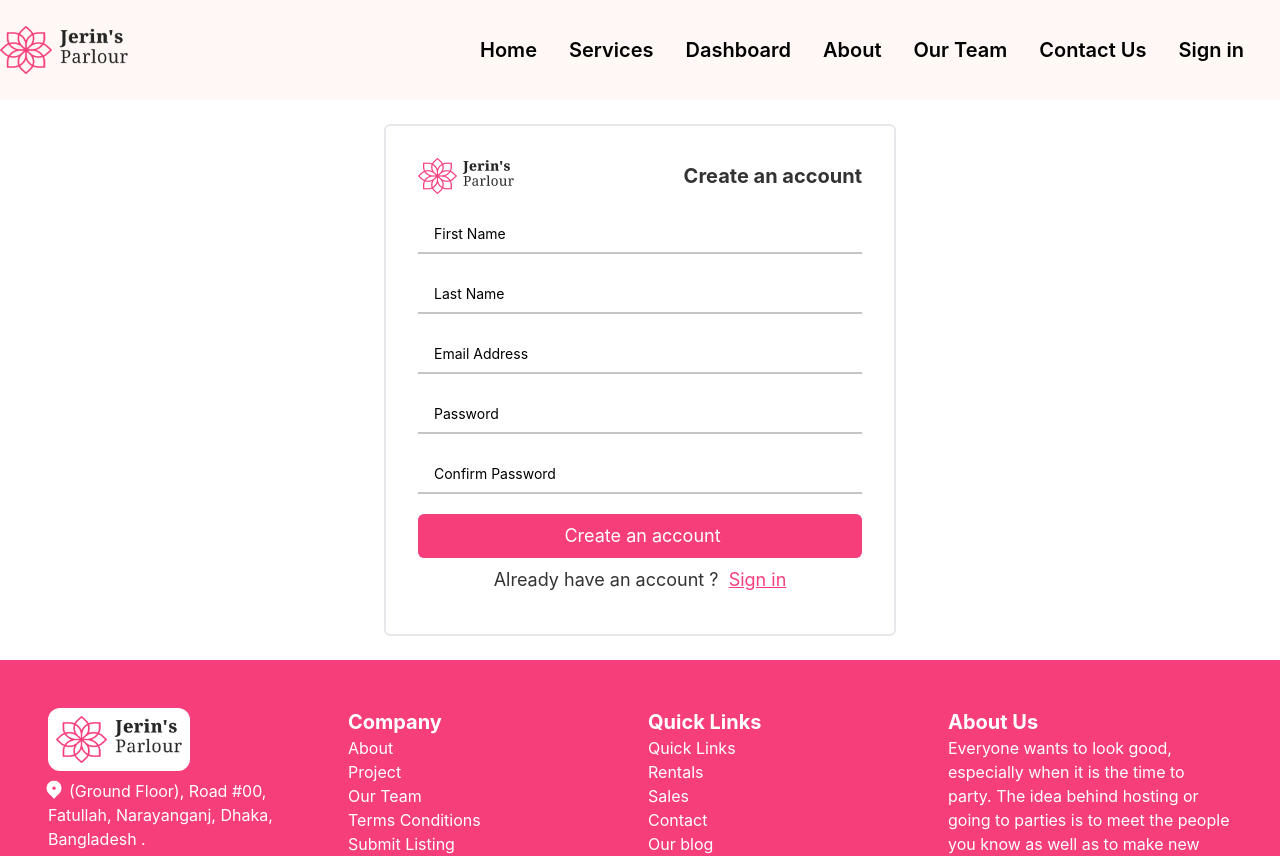
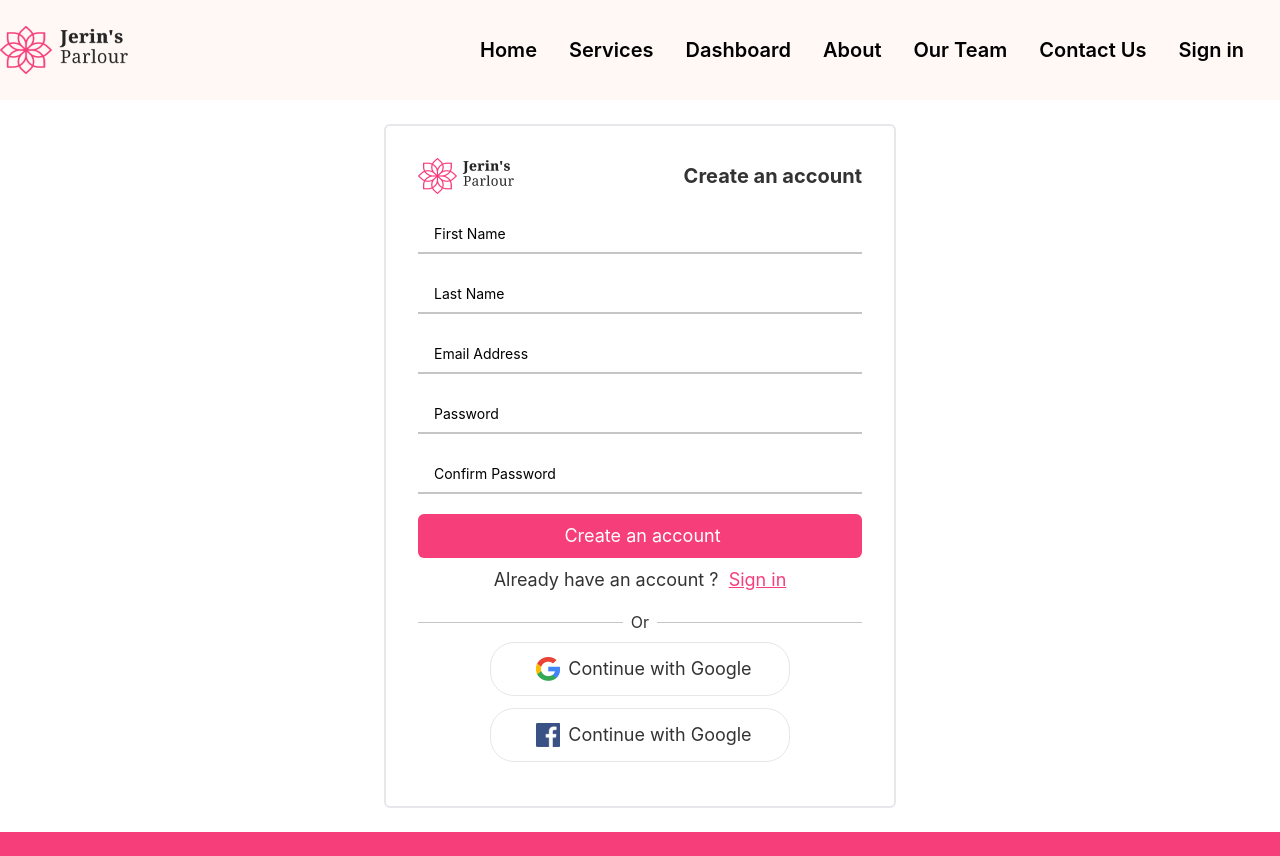
Before and after one commit to MohammadFaysal731/jerins-parlour-client, a React (Create React App) app: page /sing-up in a window 1280 px wide. Shown: the top 856 px of the page. Built offline with nearby package versions, Linux system fonts and the light colour scheme; no server answers.

Commit message:
add googel and facebook sign-in system on signup page

```diff
--- a/src/components/Loading.js
+++ b/src/components/Loading.js
@@ -1,5 +1,5 @@
 import React from "react";
-import loading from "../assets/icons/loading-removebg-preview.png";
+import loading from "../assets/icons/loading.png";
 const Loading = () => {
   return (
     <div className="flex flex-col items-center my-20">
--- a/src/pages/ContactUs.js
+++ b/src/pages/ContactUs.js
@@ -1,6 +1,6 @@
 import React from "react";
 import { useForm } from "react-hook-form";
-import PrimaryButton from "../components/PrimaryButton/PrimaryButton";
+import PrimaryButton from "../components/PrimaryButton";
 
 const ContactUs = () => {
   const {
--- a/src/pages/Home/Banner.js
+++ b/src/pages/Home/Banner.js
@@ -1,6 +1,6 @@
 import React from 'react';
 import bannerRight from "../../assets/images/banner-images/beautiful-young-asian-woman-touching-her-clean-face-with-fresh-healthy-skin-isolated-white-wall-beauty-cosmetics-facial-treatment-concept 1.png";
-import PrimaryButton from '../../components/PrimaryButton/PrimaryButton';
+import PrimaryButton from '../../components/PrimaryButton';
 const Banner = () => {
   return (
     <div className="bg-secondary p-5 mb-5">
--- a/src/pages/Home/Services/Service/Service.js
+++ b/src/pages/Home/Services/Service/Service.js
@@ -1,5 +1,5 @@
 import React from 'react';
-import PrimaryButton from '../../../../components/PrimaryButton/PrimaryButton';
+import PrimaryButton from '../../../../components/PrimaryButton';
 
 const Service = ({ service }) => {
   const {title,description,price,image,shadow}=service;
--- a/src/pages/Home/Services/Services.js
+++ b/src/pages/Home/Services/Services.js
@@ -1,5 +1,5 @@
 import React, { useEffect, useState } from "react";
-import PrimaryButton from "../../../components/PrimaryButton/PrimaryButton";
+import PrimaryButton from "../../../components/PrimaryButton";
 import Service from "./Service/Service";
 const Services = () => {
   const [services, setServices]=useState([]);
--- a/src/pages/SingUp.js
+++ b/src/pages/SingUp.js
@@ -1,15 +1,42 @@
 import React from "react";
+import {
+  useSignInWithFacebook,
+  useSignInWithGoogle,
+} from "react-firebase-hooks/auth";
 import { useForm } from "react-hook-form";
-import { Link } from "react-router-dom";
+import { Link, useNavigate } from "react-router-dom";
+import facebook from "../assets/icons/facebook.png";
+import google from "../assets/icons/google.png";
 import logo from "../assets/icons/logo.png";
+import Loading from "../components/Loading";
+import { auth } from "../firebase.init";
 const SingUp = () => {
+  const [signInWithGoogle, googleUser, googleLoading, googleError] =useSignInWithGoogle(auth);
+  const [signInWithFacebook, facebookUser, facebookLoading, facebookError] =useSignInWithFacebook(auth);
+
   const {
     register,
     formState: { errors },
     handleSubmit,
-  reset
+    reset,
   } = useForm();
-const onSubmit = (data) =>{
+  const navigate = useNavigate();
+  let errorElement;
+
+
+
+
+
+  if (googleUser || facebookUser) {
+    navigate("/dashboard");
+  }
+  if(googleLoading ||facebookLoading){
+    return <Loading/>
+  }
+  if(googleError || facebookError){
+    errorElement = <p className="text-red-500 text-center m-2"><small>{googleError?.message || facebookError?.message}</small></p>
+  }
+  const onSubmit = (data) => {
     console.log(data);
     reset();
   };
@@ -18,7 +45,7 @@ const onSubmit = (data) =>{
     <div className="p-6">
       <div className="border-2 rounded-md mx-auto p-8 max-w-lg">
         <div className="flex justify-between items-center">
-          <img src={logo} alt=""className="w-24" />
+          <img src={logo} alt="" className="w-24" />
           <h2 className="text-sm md:text-xl font-bold ">Create an account</h2>
         </div>
         <form onSubmit={handleSubmit(onSubmit)}>
@@ -207,6 +234,33 @@ const onSubmit = (data) =>{
             Sign in
           </Link>
         </p>
+        {/* divider */}
+        <div className="flex justify-center items-center">
+          <div className="h-[1px] w-full bg-accent" />
+          <span className="m-2">Or</span>
+          <div className="h-[1px] w-full bg-accent" />
+        </div>
+        {errorElement}
+        {/* social sing up */}
+        <div className="flex flex-col items-center">
+          {/* google  */}
+          <div className="border rounded-3xl py-3 whitespace-nowrap mb-3 w-[300px] ml-[-25px] md:ml-0">
+            <button
+              onClick={()=>signInWithGoogle()}
+              className="flex justify-center items-center mx-auto "
+            >
+              <img src={google} alt="" className="w-4 md:w-6 mx-2" />
+              <span className="text-sm md:text-lg">Continue with Google</span>
+            </button>
+          </div>
+          {/* facebook */}
+          <div className="border rounded-3xl py-3 whitespace-nowrap mb-3 w-[300px] ml-[-25px] md:ml-0">
+            <button onClick={()=>signInWithFacebook()} className="flex justify-center items-center mx-auto ">
+              <img src={facebook} alt="" className="w-4 md:w-6 mx-2" />
+              <span className="text-sm md:text-lg">Continue with Google</span>
+            </button>
+          </div>
+        </div>
       </div>
     </div>
   );
```
Also changed, not shown: src/assets/icons/facebook.png (added), src/assets/icons/loading.png (renamed from src/assets/icons/loading-removebg-preview.png), src/components/PrimaryButton.js (renamed from src/components/PrimaryButton/PrimaryButton.js). Lines whose indentation alone changed are shown as unchanged.
